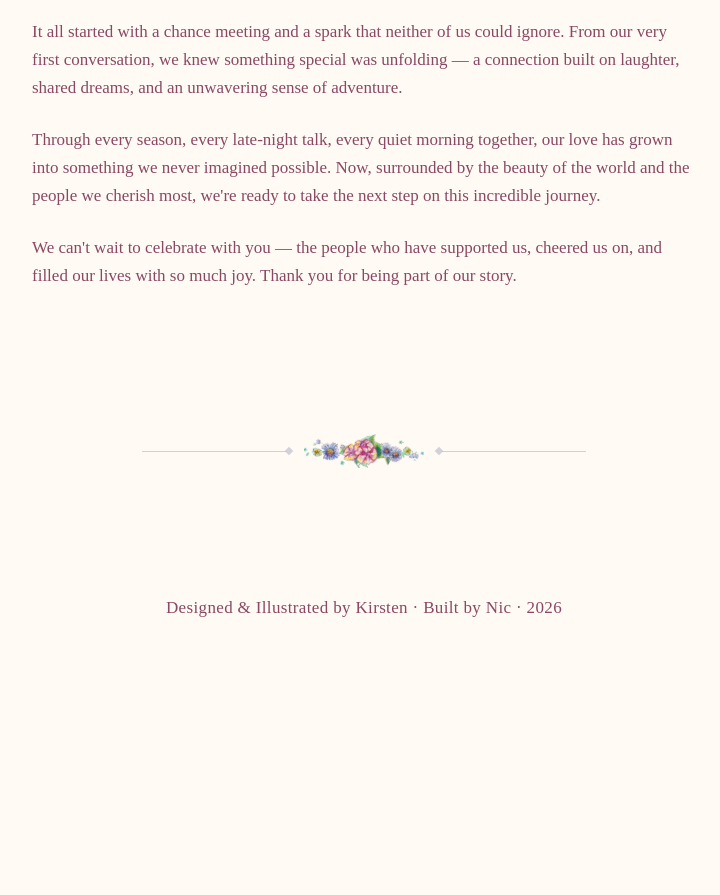
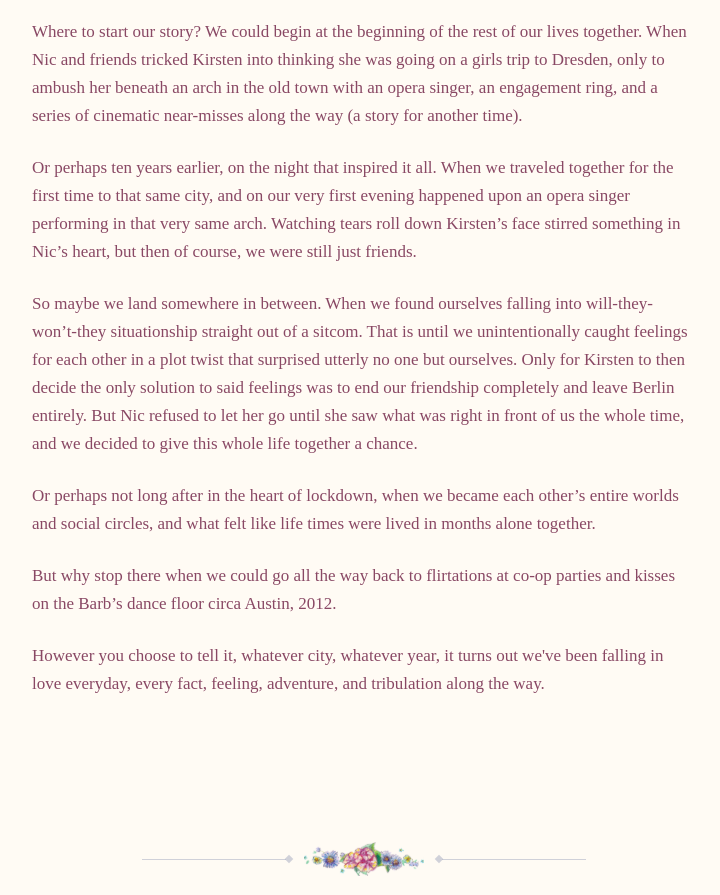
Before and after one commit to ENPina90/wedding, a React (Vite) app: page / in a window 1280 px wide. Shown: the part 1180-2075 px from the top of the page, without its empty margins (276-996 px from the left). Before the commit the page ends 1865 px from the top, so only its background shows below. Built offline with nearby package versions, Linux system fonts and the light colour scheme; a web font is replaced by a local one.

Commit message:
#56: Add our story text

```diff
--- a/src/pages/Home.tsx
+++ b/src/pages/Home.tsx
@@ -127,22 +127,22 @@ export default function Home() {
         </h3>
         <div className="font-body text-plum leading-7 text-left max-w-2xl mx-auto space-y-4 sm:space-y-6 px-1">
             <p>
-            It all started with a chance meeting and a spark that neither of us
-            could ignore. From our very first conversation, we knew something
-            special was unfolding — a connection built on laughter, shared
-            dreams, and an unwavering sense of adventure.
+            Where to start our story? We could begin at the beginning of the rest of our lives together. When Nic and friends tricked Kirsten into thinking she was going on a girls trip to Dresden, only to ambush her beneath an arch in the old town with an opera singer, an engagement ring, and a series of cinematic near-misses along the way (a story for another time).
             </p>
             <p>
-            Through every season, every late-night talk, every quiet morning
-            together, our love has grown into something we never imagined
-            possible. Now, surrounded by the beauty of the world and the people
-            we cherish most, we're ready to take the next step on this
-            incredible journey.
+            Or perhaps ten years earlier, on the night that inspired it all. When we traveled together for the first time to that same city, and on our very first evening happened upon an opera singer performing in that very same arch. Watching tears roll down Kirsten’s face stirred something in Nic’s heart, but then of course, we were still just friends.
             </p>
             <p>
-            We can't wait to celebrate with you — the people who have supported
-            us, cheered us on, and filled our lives with so much joy. Thank you
-            for being part of our story.
+            So maybe we land somewhere in between. When we found ourselves falling into will-they-won’t-they situationship straight out of a sitcom. That is until we unintentionally caught feelings for each other in a plot twist that surprised utterly no one but ourselves. Only for Kirsten to then decide the only solution to said feelings was to end our friendship completely and leave Berlin entirely. But Nic refused to let her go until she saw what was right in front of us the whole time, and we decided to give this whole life together a chance.
+            </p>
+            <p>
+            Or perhaps not long after in the heart of lockdown, when we became each other’s entire worlds and social circles, and what felt like life times were lived in months alone together.
+            </p>
+            <p>
+            But why stop there when we could go all the way back to flirtations at co-op parties and kisses on the Barb’s dance floor circa Austin, 2012.
+            </p>
+            <p>
+            However you choose to tell it, whatever city, whatever year, it turns out we've been falling in love everyday, every fact, feeling, adventure, and tribulation along the way.
             </p>
         </div>
       </div>
```
Lines whose indentation alone changed are shown as unchanged.
